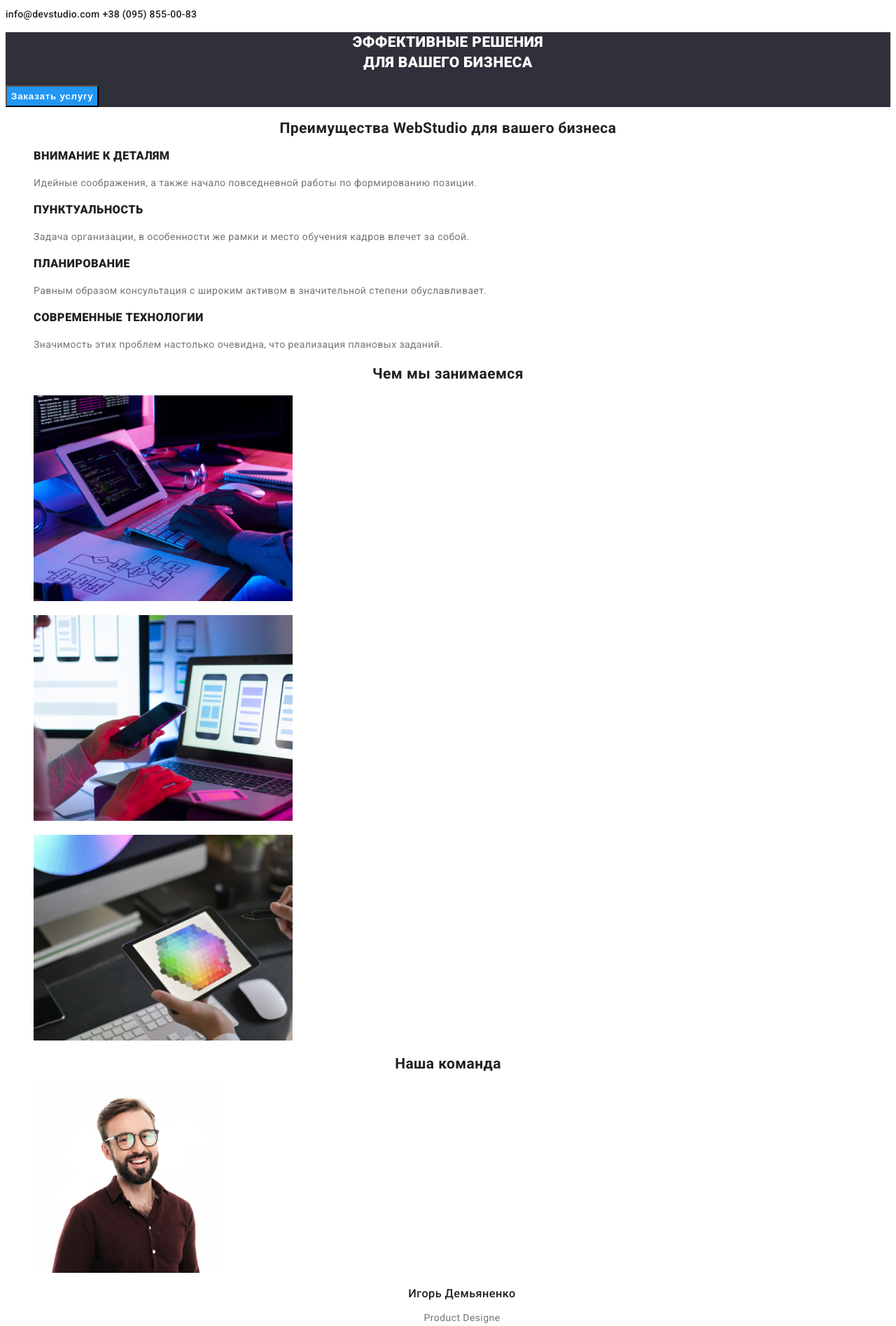
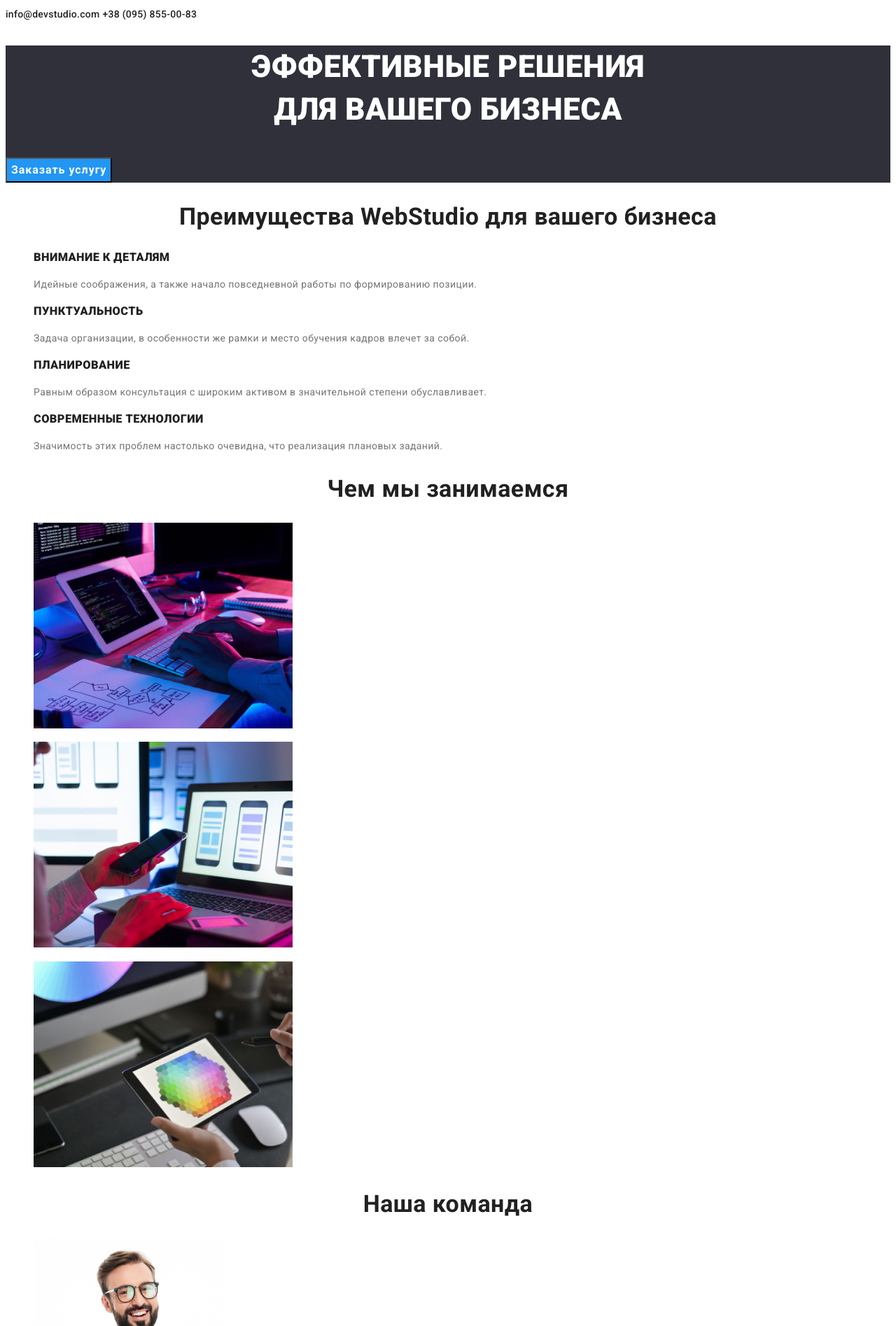
Before and after one commit to Yukkaf1/hw-2, a plain HTML site: page index.html in a window 1280 px wide. Shown: the part 106-2001 px from the top of the page at 70% size. Drawn offline with Linux system fonts and the light colour scheme.

Commit message:
pointer cursor на кнопки

```diff
--- a/css/styles.css
+++ b/css/styles.css
@@ -97,7 +97,7 @@ a {text-decoration: none;}
 .hero-title {
     color: var(--primary-white-color);
     text-transform: uppercase;
-    font-size: 44;
+    font-size: 44px;
     font-weight: 900;
     line-height: 1.4;
     letter-spacing: 0,06em;
@@ -114,12 +114,16 @@ line-height: 1.75;
 }
 
 /*Button*/
+button {
+  font-family: inherit;
+  cursor: pointer;
+}
 
 .button {
   color: var(--primary-text-color);
   background-color: var(--background-color-secondary);
   font-weight: 500;
-  font-size: 16;
+  font-size: 16px;
   line-height: 1.67;
 }
 
@@ -133,38 +137,30 @@ line-height: 1.75;
     background-color: var(--accent-color);
     text-align: center;
     font-weight: 700;
-    font-size: 16;
+    font-size: 16px;
     line-height: 1.9;
     letter-spacing: 0.06em;
 
-}
-
-
-.button :hover,
-.button :focus,
-.button :active {
-    color: var(--primary-white-color);
-    background-color: var(--accent-color);
 }
 
 /*Секции*/
 .section-title {
     color: var(--primary-text-color);
     font-weight: 700;
-    font-size: 34;
+    font-size: 34px;
     text-align: center;
   }
 
 .section h3 {
 color: var(--primary-text-color);
 font-weight: 500;
-font-size: 16;
+font-size: 16px;
 
 }
 .section p {
 color: var(--secondary-text-color);
 font-weight: 400;
-font-size: 16;
+font-size: 16px;
 }
 
 /*.section a:hover {
```
